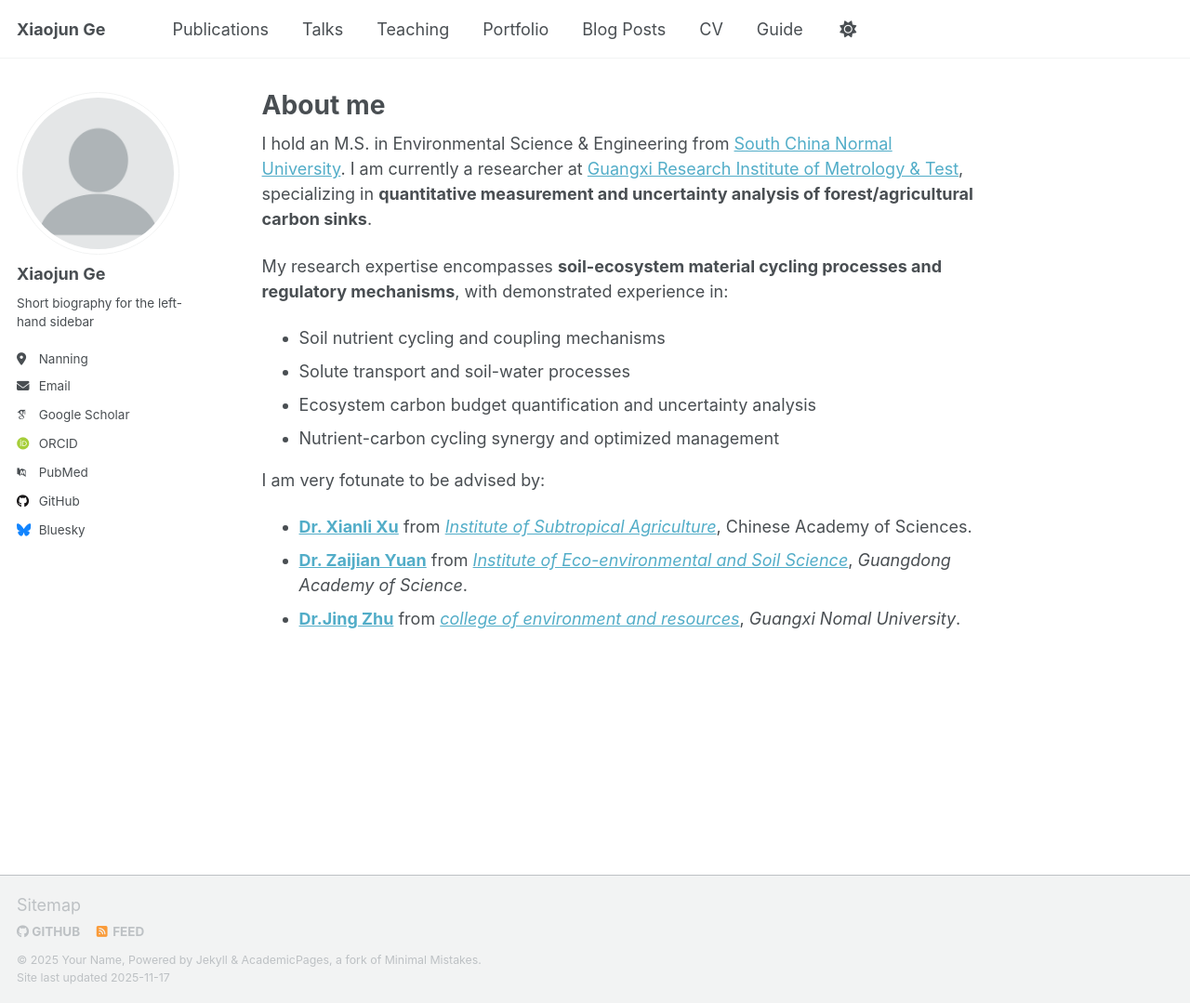
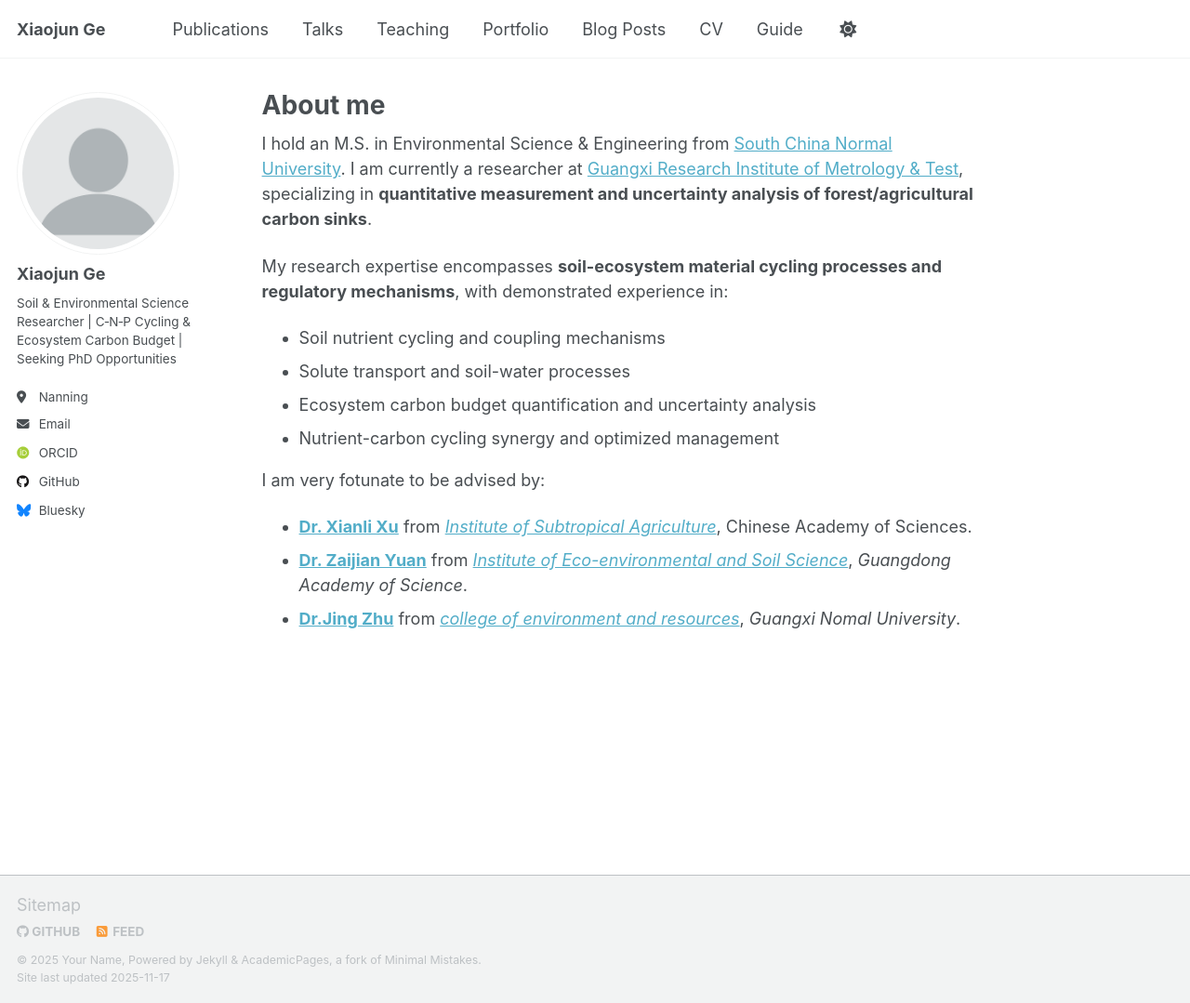
Before and after one commit to gexiaojun1201/Xiaojun_Ge.github.io, a Jekyll site: the page built from _pages/about.md, in a window 1280 px wide and 1079 px high. Shown: the whole window at 93% size. Built offline with Jekyll 4.4.1, drawn with Linux system fonts in a browser that asks for light colours; some web fonts are replaced; a script that is not in the unit is left out.

Commit message:
Update _config.yml

```diff
--- a/_config.yml
+++ b/_config.yml
@@ -25,22 +25,22 @@ author:
   avatar           : "profile.png"
   name             : "Xiaojun Ge"
   pronouns         : # example: "she/her"
-  bio              : "Short biography for the left-hand sidebar"
+  bio              : "Soil & Environmental Science Researcher | C‑N‑P Cycling & Ecosystem Carbon Budget | Seeking PhD Opportunities"
   location         : "Nanning"
  # employer         : "Red Brick University"
  # uri              : # URL
-  email            : "2019023441@m.scnu.edu.cn"
+  email            : "isgexiaojun@gmail.com"
 
   # Academic websites
-  academia         : # URL
-  arxiv            : # URL - Update with the correct link to your profile
-  googlescholar    : "https://scholar.google.com/citations?user=PS_CX0AAAAAJ"
-  inspire-hep      : # URL
-  impactstory      : # URL
-  orcid            : "http://orcid.org/yourorcidurl"
-  semantic         : # URL
-  pubmed           : "https://www.ncbi.nlm.nih.gov/pubmed/?term=john+snow"
-  researchgate     : # URL
+  #academia         : # URL
+ # arxiv            : # URL - Update with the correct link to your profile
+ # googlescholar    : "https://scholar.google.com/citations?user=PS_CX0AAAAAJ"
+ # inspire-hep      : # URL
+ # impactstory      : # URL
+  orcid            : "https://orcid.org/0009-0002-9282-2804"
+ # semantic         : # URL
+ # pubmed           : "https://www.ncbi.nlm.nih.gov/pubmed/?term=john+snow"
+ # researchgate     : # URL
   scopus           : # URL
 
   # Repositories and software development
```
